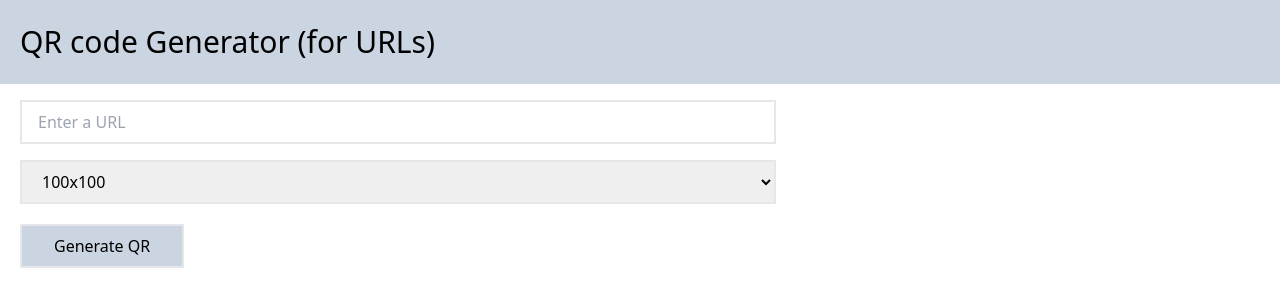
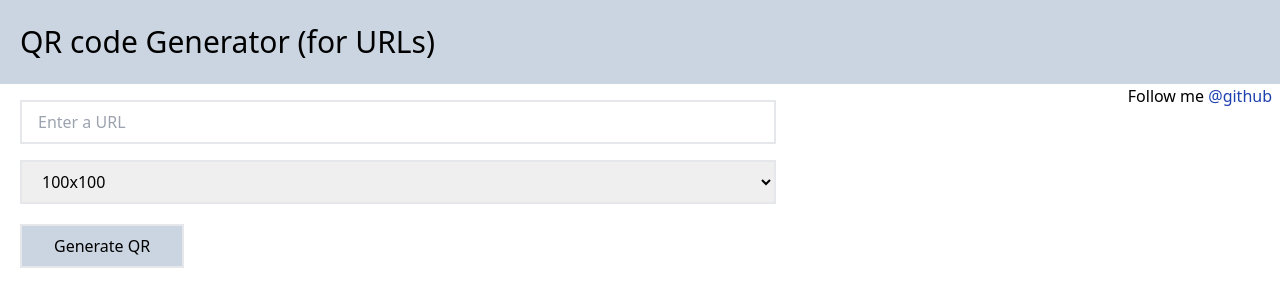
Before and after one commit to pavandeore/qrcode-generator-by-url, a plain HTML site: page index.html in a window 1280 px wide. Drawn offline with nearby package versions, Linux system fonts and the light colour scheme.

Commit message:
Update index.html

```diff
--- a/index.html
+++ b/index.html
@@ -13,6 +13,7 @@
         QR code Generator (for URLs)
       </h1>
     </header>
+    <span class="float-right mr-2 text-right">Follow me <a class="text-blue-800" href="https://github.com/pavandeore">@github</a></span>
     <main class="mt-4 ml-5 mt-20">
       <div>
         <form id="generate-form">
```
